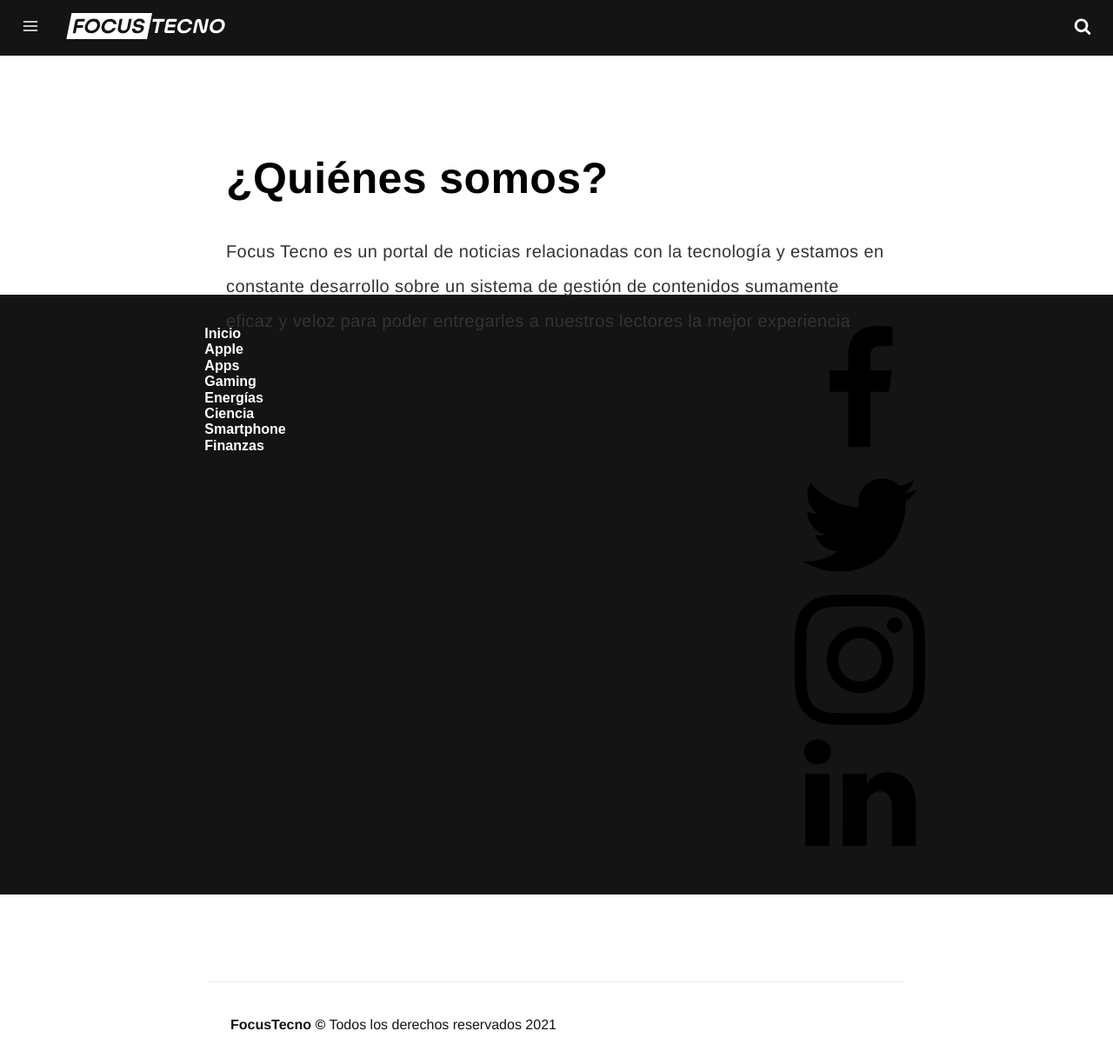
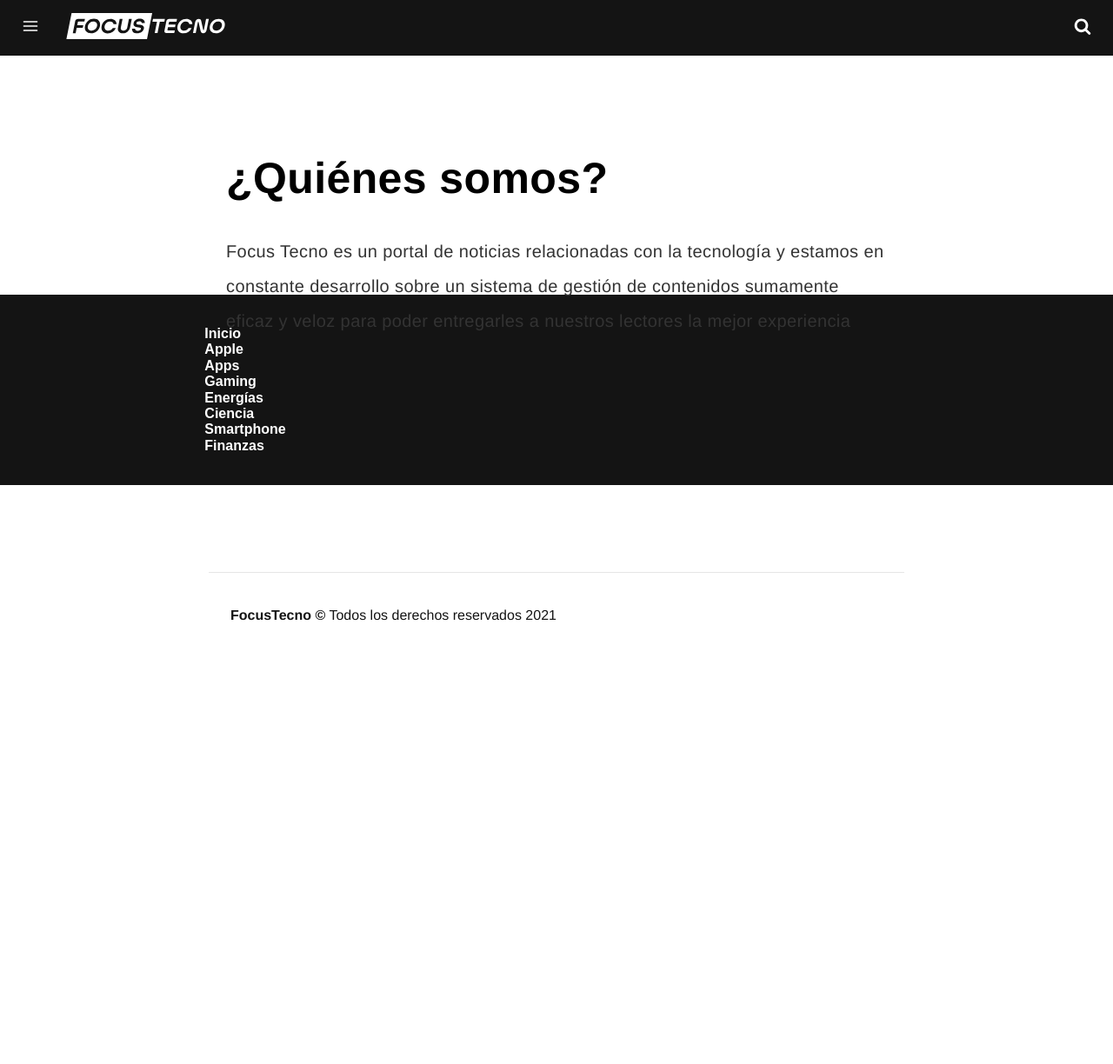
Before and after one commit to Focustecno/incredible-parsley, a Jekyll site: the page built from pages/about-1.md, in a window 1280 px wide and 1227 px high. Shown: the top 1224 px of the window at 87% size. Built offline with Jekyll 4.4.1, drawn with Linux system fonts in a browser that asks for light colours; some web fonts are replaced; comment, search, counter and statistics services are not loaded.

Commit message:
Update footer.html

```diff
--- a/_includes/footer.html
+++ b/_includes/footer.html
@@ -21,28 +21,6 @@
         <div style="width: 30%;display: flex;justify-content: center;padding: 10px;" class="col-footer">
 
 
-                <p>
-      {% if site.facebook_username %}
-        <a href="https://www.facebook.com/{{ site.facebook_username }}" title="Facebook">
-          <svg><use xlink:href="#icon-facebook"></use></svg>
-        </a>
-      {% endif %}
-      {% if site.twitter_username %}
-        <a href="https://twitter.com/{{ site.twitter_username }}" title="Twitter">
-          <svg><use xlink:href="#icon-twitter"></use></svg>
-        </a>
-      {% endif %}
-      {% if site.instagram_username %}
-        <a href="https://www.instagram.com/{{ site.instagram_username }}" title="Instagram">
-          <svg><use xlink:href="#icon-instagram"></use></svg>
-        </a>
-      {% endif %}
-      {% if site.linkedin_username %}
-        <a href="https://www.linkedin.com/company/{{ site.linkedin_username }}" title="LinkedIn">
-          <svg><use xlink:href="#icon-linkedin"></use></svg>
-        </a>
-      {% endif %}
-    </p>
 
          </div>
 </div>
```
